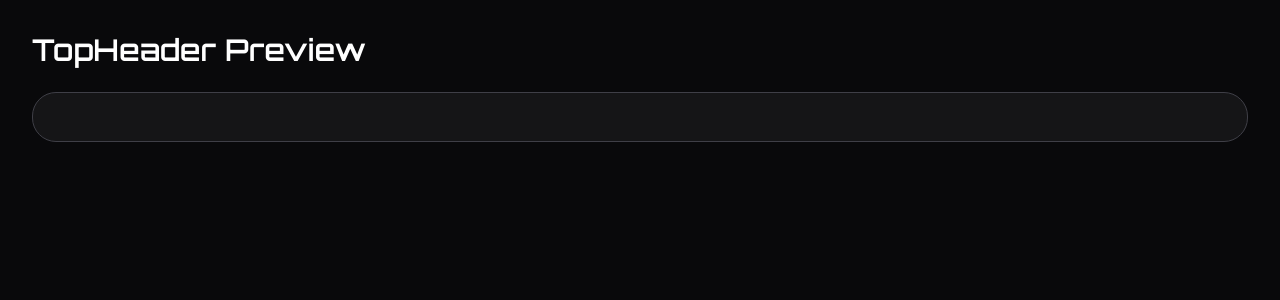
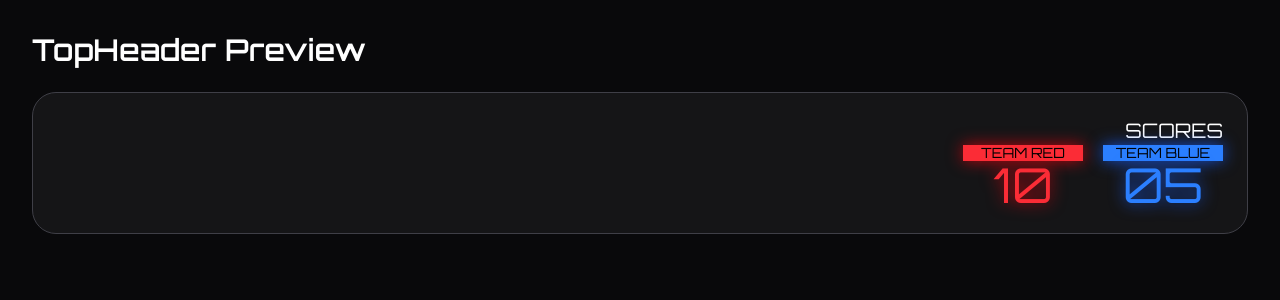
Before and after one commit to jack-app/jackHack2026_b, a Next.js app in the folder switch_game/: page /dev/topheader in a window 1280 px wide. Shown: the top 300 px of the page. Built offline with nearby package versions, Linux system fonts and the light colour scheme; a web font is replaced by a local one.

Commit message:
Scoresの実装

```diff
--- a/switch_game/src/components/Layout/Scores.tsx
+++ b/switch_game/src/components/Layout/Scores.tsx
@@ -4,8 +4,21 @@ interface ScoresProps {
 
 export default function Scores({ score }: ScoresProps) {
   return (
+<div>
+      {/* TODO: implement - display red and blue team scores; show nothing when null */}
+  <div className="flex justify-end text-xl">SCORES</div>
+  <div className="flex justify-end gap-5">
     <div>
-      {/* TODO: implement - display red and blue team scores; show nothing when null */}
+      <div className="flex items-center justify-center bg-red-500 drop-shadow-[0_0_8px_rgba(231,0,11,0.8)] text-black text-sm w-30 h-4">TEAM RED</div>
+      <div className="place-self-center text-red-500 drop-shadow-[0_0_8px_rgba(231,0,11,0.8)] text-5xl">10</div>
     </div>
+    <div>
+      <div className="flex items-center justify-center bg-blue-500 drop-shadow-[0_0_8px_rgba(21,93,251,0.8)] text-black text-sm w-30 h-4">TEAM BLUE</div>
+      <div className="place-self-center text-blue-500 drop-shadow-[0_0_8px_rgba(21,93,251,0.8)] text-5xl">05</div>
+    </div>
+  </div>
+</div>
+
+
   );
 }
```
